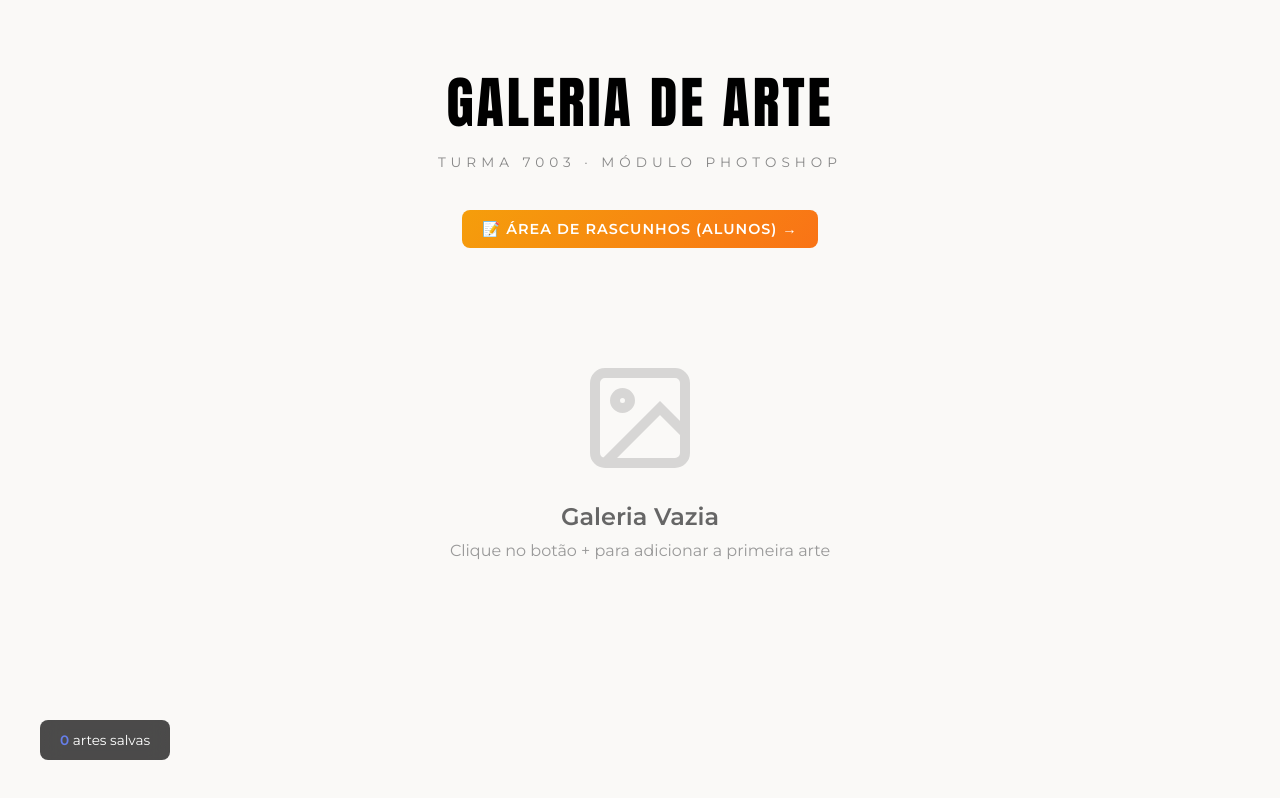
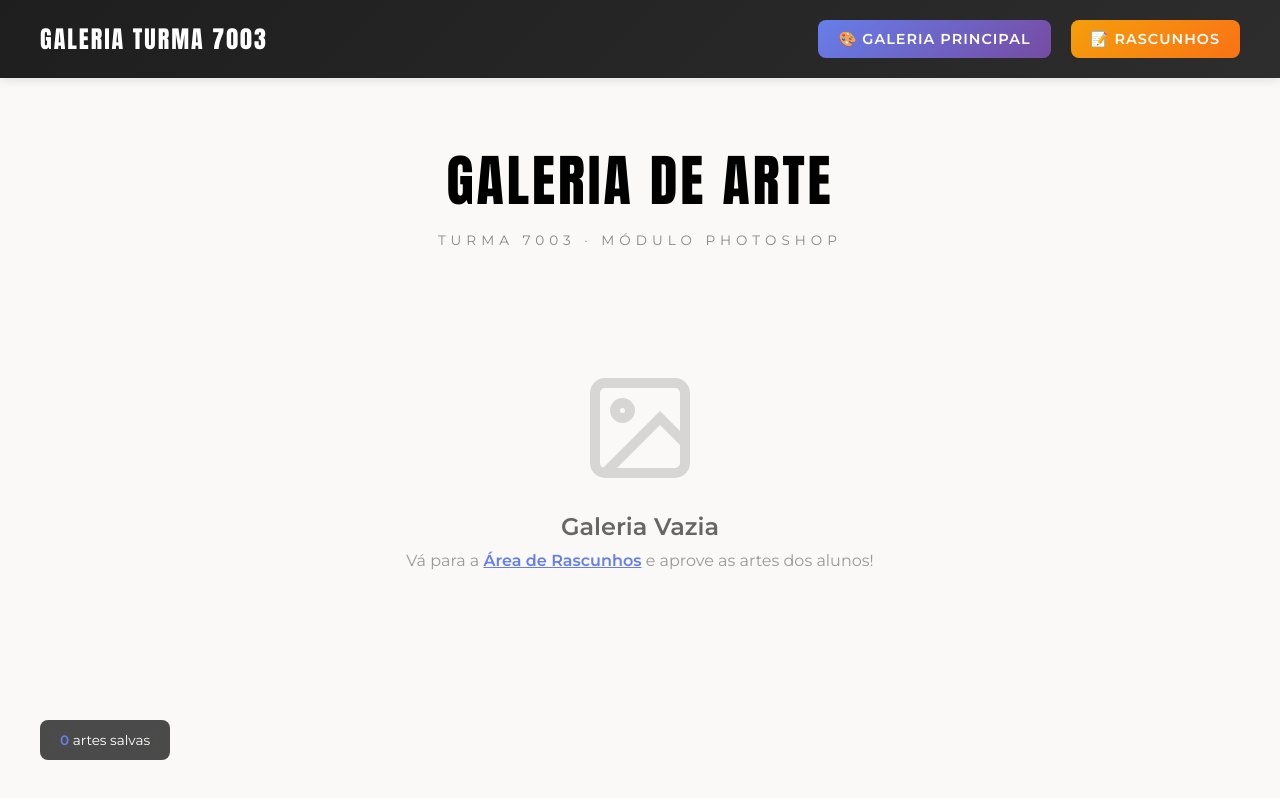
Before and after one commit to BrunoO-Game/Galeria, a plain HTML site: page index.html in a window 1280 px wide. Drawn offline with Linux system fonts and the light colour scheme.

Commit message:
Update index.html

```diff
--- a/index.html
+++ b/index.html
@@ -17,6 +17,62 @@
             font-family: 'Montserrat', sans-serif;
             background: #faf9f7;
             min-height: 100vh;
+            padding: 0;
+        }
+
+        .menu {
+            background: linear-gradient(135deg, #1e1e1e 0%, #2d2d2d 100%);
+            padding: 20px 40px;
+            box-shadow: 0 2px 10px rgba(0, 0, 0, 0.1);
+            display: flex;
+            justify-content: space-between;
+            align-items: center;
+            position: sticky;
+            top: 0;
+            z-index: 200;
+        }
+
+        .menu-logo {
+            font-family: 'Anton', sans-serif;
+            font-size: 1.5rem;
+            color: #fff;
+            letter-spacing: 2px;
+        }
+
+        .menu-nav {
+            display: flex;
+            gap: 20px;
+        }
+
+        .menu-link {
+            color: #fff;
+            text-decoration: none;
+            padding: 10px 20px;
+            border-radius: 8px;
+            font-weight: 600;
+            font-size: 0.9rem;
+            transition: all 0.3s ease;
+            text-transform: uppercase;
+            letter-spacing: 1px;
+        }
+
+        .menu-link:hover {
+            background: rgba(255, 255, 255, 0.1);
+        }
+
+        .menu-link.active {
+            background: linear-gradient(135deg, #667eea 0%, #764ba2 100%);
+        }
+
+        .menu-link.rascunhos {
+            background: linear-gradient(135deg, #f59e0b 0%, #f97316 100%);
+        }
+
+        .menu-link.rascunhos:hover {
+            background: linear-gradient(135deg, #f97316 0%, #ea580c 100%);
+        }
+
+        .main-content {
             padding: 60px 40px;
         }
 
@@ -54,6 +110,7 @@
         .nav-links {
             text-align: center;
             margin-bottom: 30px;
+            display: none;
         }
 
         .nav-links a {
@@ -644,6 +701,26 @@
                 grid-template-columns: repeat(2, 1fr);
             }
 
+            .menu {
+                padding: 15px 20px;
+                flex-direction: column;
+                gap: 15px;
+            }
+
+            .menu-nav {
+                flex-direction: column;
+                width: 100%;
+                gap: 10px;
+            }
+
+            .menu-link {
+                text-align: center;
+            }
+
+            .main-content {
+                padding: 40px 20px;
+            }
+
             .close-btn {
                 top: 20px;
                 right: 20px;
@@ -695,17 +772,23 @@
     </style>
 </head>
 <body>
-    <div class="content-wrapper" id="content">
-        <div class="header">
-            <h1>GALERIA DE ARTE</h1>
-            <h2>TURMA 7003 · MÓDULO PHOTOSHOP</h2>
+    <nav class="menu">
+        <div class="menu-logo">GALERIA TURMA 7003</div>
+        <div class="menu-nav">
+            <a href="index.html" class="menu-link active">🎨 Galeria Principal</a>
+            <a href="rascunhos.html" class="menu-link rascunhos">📝 Rascunhos</a>
         </div>
+    </nav>
 
-        <div class="nav-links">
-            <a href="rascunhos.html">📝 Área de Rascunhos (Alunos) →</a>
+    <div class="main-content">
+        <div class="content-wrapper" id="content">
+            <div class="header">
+                <h1>GALERIA DE ARTE</h1>
+                <h2>TURMA 7003 · MÓDULO PHOTOSHOP</h2>
+            </div>
+
+            <div class="gallery" id="gallery"></div>
         </div>
-
-        <div class="gallery" id="gallery"></div>
     </div>
 
     <div class="storage-info" id="storage-info">
@@ -783,7 +866,7 @@
                             <polyline points="21 15 16 10 5 21"></polyline>
                         </svg>
                         <h3>Galeria Vazia</h3>
-                        <p>Clique no botão + para adicionar a primeira arte</p>
+                        <p>Vá para a <a href="rascunhos.html" style="color: #667eea; font-weight: 600;">Área de Rascunhos</a> e aprove as artes dos alunos!</p>
                     </div>
                 `;
                 return;
```
